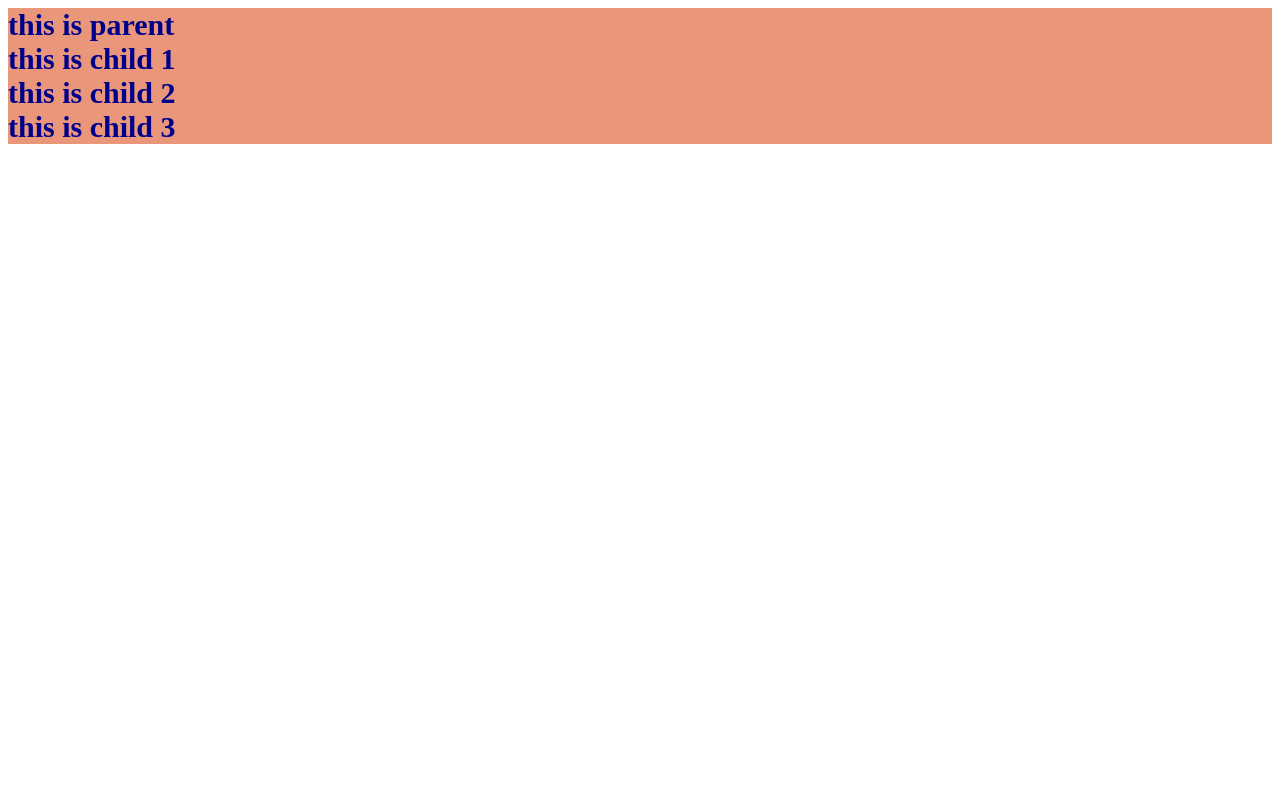
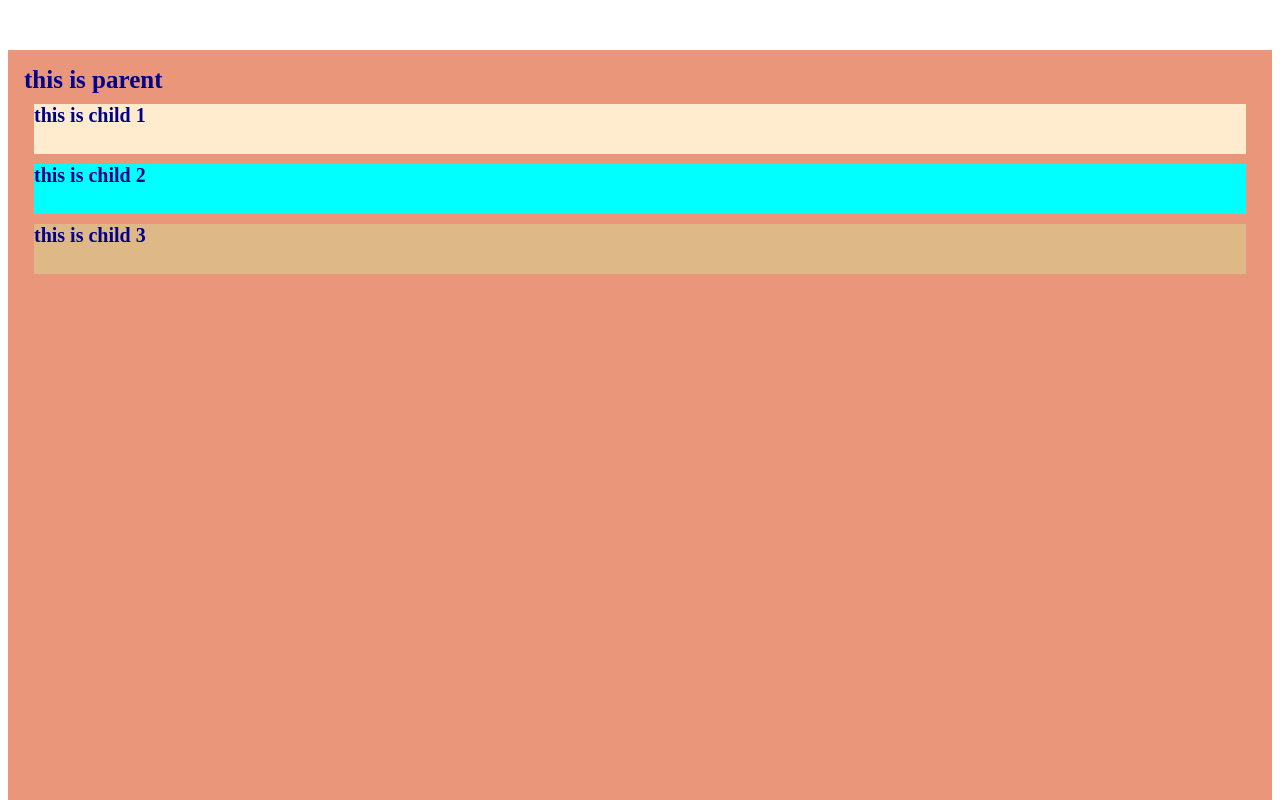
Before and after one commit to hemedani/frontclass, a plain HTML site: page blog.html in a window 1280 px wide. Shown: the top 800 px of the page. Drawn offline with Linux system fonts and the light colour scheme.

Commit message:
complete css positioning

```diff
--- a/blog.html
+++ b/blog.html
@@ -10,9 +10,9 @@
   <body>
     <div title="this is div" class="parent">
       this is parent
-      <div>this is child 1</div>
-      <div>this is child 2</div>
-      <div>this is child 3</div>
+      <div class="child child-1">this is child 1</div>
+      <div class="child child-2">this is child 2</div>
+      <div class="child child-3">this is child 3</div>
     </div>
   </body>
 </html>
--- a/style.css
+++ b/style.css
@@ -1,6 +1,31 @@
 .parent {
   background-color: darksalmon;
   color: darkblue;
+  font-size: 25px;
+  padding: 1rem;
+  margin-top: 50px;
+  position: relative;
+  height: 200vh;
+}
+.child {
+  font-size: 20px;
+  margin: 10px;
+  height: 50px;
+}
+.child-1 {
+  background-color: blanchedalmond;
+  position: sticky;
+  top: 0;
+  right: 0;
+}
+.child-2 {
+  background-color: aqua;
+  position: sticky;
+  top: 0;
+  right: 0;
+}
+.child-3 {
+  background-color: burlywood;
 }
 div {
   font-size: 30px;
```
Also changed, not shown: index.html (+3 -3 lines).
